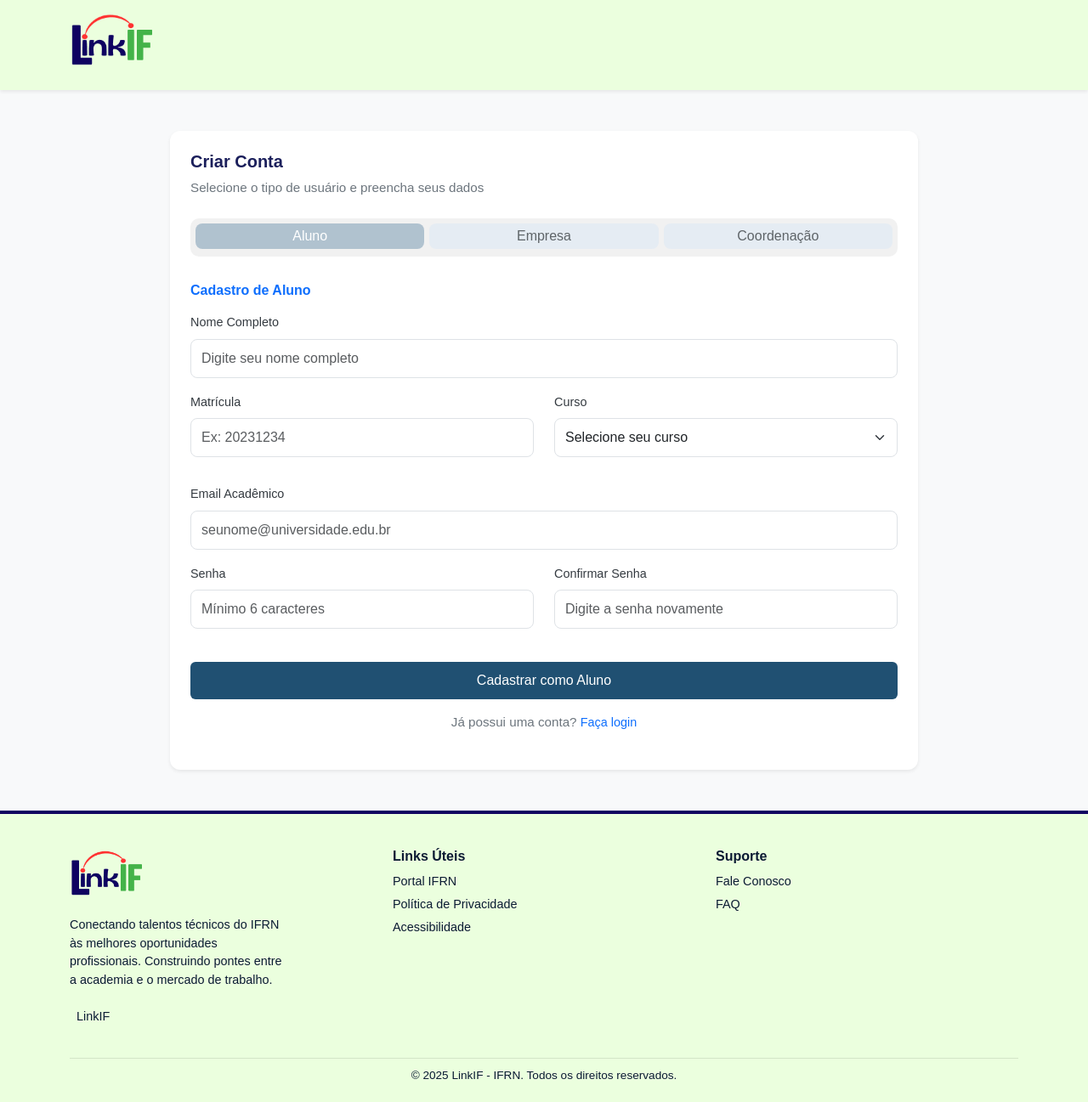
After one commit to clarasouzas/potengi-digital, a Django app: page /cadastro/ in a window 1280 px wide. The commit adds this page. Shown: the whole page at 85% size. Run offline with Django 5.2, Linux system fonts and the light colour scheme.

Commit message:
pagina de cadastro front

```diff
--- a/linkif/static/linkif/css/style.css
+++ b/linkif/static/linkif/css/style.css
@@ -1,4 +1,3 @@
-@import url('https://fonts.googleapis.com/css2?family=Montserrat:wght@400;600;700&display=swap');
 
 /* ================================
    BASE GERAL
@@ -750,3 +749,241 @@ footer {
   background-color: #66676eff;
 
 }
+
+/* cartão central */
+.form-card {
+  padding: auto;
+  width: 100%;
+  max-width: 880px;
+  border-radius: 10px;
+  background: #fff;
+  animation: fadeIn 0.5s ease;
+}
+
+/* abas */
+.nav-tabs {
+  border-bottom: none;
+  justify-content: center;
+}
+
+.nav-tabs .nav-link {
+  border: none;
+  color: #6c757d;
+  background-color: #f1f3f6;
+  border-radius: 6px;
+  margin: 0 4px;
+  padding: 6px 18px;
+  transition: 0.3s;
+}
+
+.nav-tabs .nav-link.active {
+  color: #fff;
+  background-color: #0d6efd;
+}
+
+/* inputs */
+.form-label {
+  font-weight: 500;
+  color: #343a40;
+  font-size: 0.9rem;
+}
+
+.form-control, .form-select {
+  border-radius: 6px;
+  padding: 8px 10px;
+}
+
+/* botão */
+.btn-primary {
+  background-color: #205072;
+  border: none;
+  border-radius: 6px;
+  font-weight: 500;
+  padding: 10px;
+  transition: background-color 0.3s ease;
+}
+
+.btn-primary:hover {
+  background-color: #0b5ed7;
+}
+
+a {
+  color: #0d6efd;
+}
+
+a:hover {
+  text-decoration: underline;
+}
+
+/* animação suave ao trocar abas */
+@keyframes fadeIn {
+  from {
+    opacity: 0;
+    transform: translateY(8px);
+  }
+  to {
+    opacity: 1;
+    transform: translateY(0);
+  }
+}
+
+.animate-fade {
+  animation: fadeIn 0.4s ease;
+}
+/* ================================
+   FORMULÁRIOS PADRÃO (UNIFICADO)
+================================ */
+.form-card,
+.cadastro-card {
+  background: #fff;
+  border-radius: 12px;
+  padding: 30px 25px;
+  box-shadow: 0 10px 25px rgba(0,0,0,0.08);
+  animation: cadastroFade 0.5s ease;
+}
+
+/* Títulos e descrições */
+.form-card h5,
+.cadastro-card h5 {
+  font-weight: 700;
+  color: #1b1f5b;
+  margin-bottom: 10px;
+}
+
+.form-card p,
+.cadastro-card p {
+  color: #6c757d;
+  font-size: 0.95rem;
+  margin-bottom: 20px;
+}
+
+/* ================================
+   ABAS DE USUÁRIO
+================================ */
+.user-tabs-wrapper {
+  background-color: #dedede6a; /* retângulo maior cinza suave */
+  border-radius: 10px;
+  display: flex;
+  gap: 6px;
+  padding: 6px;
+  margin-bottom: 30px;
+  height: 45px;
+}
+
+.user-tabs-wrapper .nav-item {
+  flex: 1;
+}
+
+.user-tabs-wrapper .nav-link {
+  width: 100%;
+  height: 30px;
+  border-radius: 8px;
+  border: none;
+  background-color: #d4e5f56d; /* cor padrão das abas */
+  color: #5E6468;
+  font-weight: 500;
+  display: flex;
+  align-items: center;
+  justify-content: center;
+  transition: all 0.3s;
+}
+
+.user-tabs-wrapper .nav-link.active {
+  background-color: #9eb5c6c3; /* aba ativa */
+  color: #ffffff;
+}
+
+.user-tabs-wrapper .nav-link:hover {
+  background-color: #c0d3df;
+  color: #205072;
+}
+
+/* ================================
+   FORMULÁRIOS
+================================ */
+.form-card .form-label,
+.cadastro-card .form-label {
+  font-weight: 500;
+  color: #343a40;
+  font-size: 0.9rem;
+}
+
+.form-card .form-control,
+.form-card .form-select,
+.cadastro-card .form-control,
+.cadastro-card .form-select {
+  border-radius: 8px;
+  padding: 10px 12px;
+  margin-bottom: 15px;
+  border: 1px solid #dee2e6;
+  transition: all 0.3s;
+}
+
+.form-card .form-control:focus,
+.form-card .form-select:focus,
+.cadastro-card .form-control:focus,
+.cadastro-card .form-select:focus {
+  border-color: #205072;
+  box-shadow: 0 0 6px rgba(13,110,253,0.25);
+}
+
+/* ================================
+   BOTÕES
+================================ */
+.form-card .btn-submit,
+.cadastro-card .btn-submit {
+  width: 100%;
+  background-color: #205072;
+  color: #fff;
+  border: none;
+  border-radius: 8px;
+  font-weight: 600;
+  padding: 12px;
+  transition: background-color 0.3s;
+}
+
+.form-card .btn-submit:hover,
+.cadastro-card .btn-submit:hover {
+  background-color: #0b5ed7;
+}
+
+/* ================================
+   LINKS
+================================ */
+.form-card a,
+.cadastro-card a {
+  color: #0d6efd;
+  font-size: 0.9rem;
+}
+
+.form-card a:hover,
+.cadastro-card a:hover {
+  text-decoration: underline;
+}
+
+/* ================================
+   ANIMAÇÃO SUAVE
+================================ */
+@keyframes cadastroFade {
+  from { opacity: 0; transform: translateY(10px); }
+  to { opacity: 1; transform: translateY(0); }
+}
+
+/* ================================
+   RESPONSIVO
+================================ */
+@media (max-width: 768px) {
+  .form-card,
+  .cadastro-card {
+    padding: 25px 20px;
+  }
+
+  .user-tabs-wrapper {
+    height: 40px;
+  }
+
+  .user-tabs-wrapper .nav-link {
+    height: 28px;
+    font-size: 0.9rem;
+  }
+}
--- /dev/null
+++ b/linkif/templates/linkif/cadastro.html
@@ -0,0 +1,206 @@
+{% load static %}
+<!DOCTYPE html>
+<html lang="pt-br">
+<head>
+  <meta charset="UTF-8">
+  <meta name="viewport" content="width=device-width, initial-scale=1.0">
+  <title>Criar Conta</title>
+  <link href="https://cdn.jsdelivr.net/npm/bootstrap@5.3.3/dist/css/bootstrap.min.css" rel="stylesheet">
+  <link rel="stylesheet" href="{% static 'linkif/css/style.css' %}">
+</head>
+<body>
+
+  <!-- NAVEGAÇÃO -->
+  <div class="inicial"></div>
+  <nav class="cor navbar navbar-expand-lg shadow-sm">
+    <div class="container">
+      <a class="navbar-brand" href="{% url 'index' %}">
+        <img src="{% static 'linkif/img/logo.png' %}" alt="Logo LinkIF">
+      </a>
+      <button class="navbar-toggler" type="button" data-bs-toggle="collapse" data-bs-target="#navbarNav">
+        <span class="navbar-toggler-icon"></span>
+      </button>
+
+      <div class="collapse navbar-collapse" id="navbarNav">
+
+      </div>
+    </div>
+  </nav>
+
+  <!-- CARD DE CADASTRO -->
+  <div class="cardll d-flex justify-content-center bg-light">
+    <div class="col-md-10  shadow-sm mt-5 mb-5 p-4 form-card animate-fade">
+      <h5 class="fw-semibold mb-2">Criar Conta</h5>
+      <p class="text-secondary small mb-4">Selecione o tipo de usuário e preencha seus dados</p>
+
+      <!-- Abas -->
+    <ul class="nav user-tabs-wrapper" id="userTabs">
+  <li class="nav-item">
+    <button class="nav-link active" data-bs-toggle="tab" data-bs-target="#aluno">Aluno</button>
+  </li>
+  <li class="nav-item">
+    <button class="nav-link" data-bs-toggle="tab" data-bs-target="#empresa">Empresa</button>
+  </li>
+  <li class="nav-item">
+    <button class="nav-link" data-bs-toggle="tab" data-bs-target="#coordenacao">Coordenação</button>
+  </li>
+</ul>
+
+      <div class="tab-content">
+        <!-- Formulário Aluno -->
+        <div class="tab-pane fade show active animate-fade" id="aluno">
+          <h6 class="fw-semibold mb-3 text-primary">Cadastro de Aluno</h6>
+          <form>
+            <div class="mb-3">
+              <label class="form-label">Nome Completo</label>
+              <input type="text" class="form-control" placeholder="Digite seu nome completo">
+            </div>
+            <div class="row">
+              <div class="col-md-6 mb-3">
+                <label class="form-label">Matrícula</label>
+                <input type="text" class="form-control" placeholder="Ex: 20231234">
+              </div>
+              <div class="col-md-6 mb-3">
+                <label class="form-label">Curso</label>
+                <select class="form-select">
+                  <option selected disabled>Selecione seu curso</option>
+                  <option>Informática para Internet</option>
+                  <option>Administração</option>
+                  <option>Eletrotécnica</option>
+                </select>
+              </div>
+            </div>
+            <div class="mb-3">
+              <label class="form-label">Email Acadêmico</label>
+              <input type="email" class="form-control" placeholder="seunome@universidade.edu.br">
+            </div>
+            <div class="row">
+              <div class="col-md-6 mb-3">
+                <label class="form-label">Senha</label>
+                <input type="password" class="form-control" placeholder="Mínimo 6 caracteres">
+              </div>
+              <div class="col-md-6 mb-3">
+                <label class="form-label">Confirmar Senha</label>
+                <input type="password" class="form-control" placeholder="Digite a senha novamente">
+              </div>
+            </div>
+            <button type="submit" class="btn btn-primary w-100 mt-2">Cadastrar como Aluno</button>
+          </form>
+          <p class="text-center mt-3 small">Já possui uma conta? <a href="{% url 'login' %}" class="text-decoration-none">Faça login</a></p>
+        </div>
+
+        <!-- Formulário Empresa -->
+        <div class="tab-pane fade animate-fade" id="empresa">
+          <h6 class="fw-semibold mb-3 text-primary">Cadastro de Empresa</h6>
+          <form>
+            <div class="mb-3">
+              <label class="form-label">Nome da Empresa</label>
+              <input type="text" class="form-control" placeholder="Digite o nome da empresa">
+            </div>
+            <div class="mb-3">
+              <label class="form-label">CNPJ</label>
+              <input type="text" class="form-control" placeholder="Ex: 12.345.678/0001-99">
+            </div>
+            <div class="mb-3">
+              <label class="form-label">Email Corporativo</label>
+              <input type="email" class="form-control" placeholder="contato@empresa.com.br">
+            </div>
+            <div class="mb-3">
+              <label class="form-label">Telefone</label>
+              <input type="text" class="form-control" placeholder="(84) 99999-9999">
+            </div>
+            <div class="mb-3">
+              <label class="form-label">Endereço</label>
+              <input type="text" class="form-control" placeholder="Rua, número, bairro, cidade">
+            </div>
+            <div class="row">
+              <div class="col-md-6 mb-3">
+                <label class="form-label">Senha</label>
+                <input type="password" class="form-control" placeholder="Mínimo 6 caracteres">
+              </div>
+              <div class="col-md-6 mb-3">
+                <label class="form-label">Confirmar Senha</label>
+                <input type="password" class="form-control" placeholder="Digite novamente">
+              </div>
+            </div>
+            <button type="submit" class="btn btn-primary w-100 mt-2">Cadastrar como Empresa</button>
+          </form>
+          <p class="text-center mt-3 small">Já possui uma conta? <a href="{% url 'login' %}" class="text-decoration-none">Faça login</a></p>
+        </div>
+
+        <!-- Formulário Coordenação -->
+        <div class="tab-pane fade animate-fade" id="coordenacao">
+          <h6 class="fw-semibold mb-3 text-primary">Cadastro de Coordenação</h6>
+          <form>
+            <div class="mb-3">
+              <label class="form-label">Nome Completo</label>
+              <input type="text" class="form-control" placeholder="Digite seu nome completo">
+            </div>
+            <div class="mb-3">
+              <label class="form-label">Email Institucional</label>
+              <input type="email" class="form-control" placeholder="seunome@ifrn.edu.br">
+            </div>
+            <div class="mb-3">
+              <label class="form-label">Cargo</label>
+              <input type="text" class="form-control" placeholder="Ex: Coordenador de Curso">
+            </div>
+            <div class="mb-3">
+              <label class="form-label">Departamento</label>
+              <input type="text" class="form-control" placeholder="Ex: Coordenação de InfoWeb">
+            </div>
+            <div class="row">
+              <div class="col-md-6 mb-3">
+                <label class="form-label">Senha</label>
+                <input type="password" class="form-control" placeholder="Mínimo 6 caracteres">
+              </div>
+              <div class="col-md-6 mb-3">
+                <label class="form-label">Confirmar Senha</label>
+                <input type="password" class="form-control" placeholder="Digite novamente">
+              </div>
+            </div>
+            <button type="submit" class="btn btn-primary w-100 mt-2">Cadastrar como Coordenação</button>
+          </form>
+          <p class="text-center mt-3 small">Já possui uma conta? <a href="{% url 'login' %}" class="text-decoration-none">Faça login</a></p>
+        </div>
+      </div>
+    </div>
+  </div>
+
+  <!-- RODAPÉ -->
+  <footer class="cor">
+    <div class="container">
+      <div class="row text-start">
+        <div class="col-md-4 mb-3 footer-logo" style="margin: 0px">
+          <img src="{% static 'linkif/img/logo.png' %}" alt="Logo LinkIF">
+          <p>Conectando talentos técnicos do IFRN às melhores oportunidades profissionais.
+             Construindo pontes entre a academia e o mercado de trabalho.</p>
+          <div class="footer-social">
+            <i class="bi bi-instagram"></i>
+            <a href="#">LinkIF</a>
+          </div>
+        </div>
+
+        <div class="col-md-4 mb-3 footer-links">
+          <h6 class="footer-title">Links Úteis</h6>
+          <a href="#">Portal IFRN</a>
+          <a href="#">Política de Privacidade</a>
+          <a href="#">Acessibilidade</a>
+        </div>
+
+        <div class="col-md-4 mb-3 footer-links">
+          <h6 class="footer-title">Suporte</h6>
+          <a href="#">Fale Conosco</a>
+          <a href="#">FAQ</a>
+        </div>
+      </div>
+
+      <div class="footer-bottom">
+        © 2025 LinkIF - IFRN. Todos os direitos reservados.
+      </div>
+    </div>
+  </footer>
+
+  <!-- Bootstrap JS -->
+  <script src="https://cdn.jsdelivr.net/npm/bootstrap@5.3.3/dist/js/bootstrap.bundle.min.js"></script>
+</body>
+</html>
--- a/linkif/templates/linkif/index.html
+++ b/linkif/templates/linkif/index.html
@@ -31,7 +31,7 @@
         </ul>
         <div class="ms-3">
           <a href="{% url 'login' %}" class="btn-entrar me-2">Entrar</a>
-          <a href="#" class="btn-cadastrese">Cadastre-se</a>
+          <a href="{% url 'cadastro' %}" class="btn-cadastrese">Cadastre-se</a>
         </div>
       </div>
     </div>
--- a/linkif/templates/linkif/vagas.html
+++ b/linkif/templates/linkif/vagas.html
@@ -21,11 +21,7 @@
       </button>
       <div class="collapse navbar-collapse" id="navbarNav">
         <ul class="navbar-nav mx-auto">
-          <li class="nav-item"><a class="nav-link" href="{% url 'index' %}">Início</a></li>
-          <li class="nav-item"><a class="nav-link" href="#estudante">Para Você</a></li>
-          <li class="nav-item"><a class="nav-link" href="#empresas">Para Empresas</a></li>
-          <li class="nav-item"><a class="nav-link" href="#sobre">Sobre</a></li>
-          <li class="nav-item"><a class="nav-link" href="#contato">Contato</a></li>
+
         </ul>
         <div class="ms-3">
           <a href="{% url 'login' %}" class="btn-entrar me-2">Entrar</a>
--- a/linkif/urls.py
+++ b/linkif/urls.py
@@ -4,8 +4,7 @@ from . import views
 urlpatterns = [
     path('', views.index, name="index"),
     path('login/', views.login, name="login"),
-    path('cadastro_empresa/', views.cadastro_candidato, name="cadastro_candidato"),
-    path('cadastro_empresa/', views.cadastro_empresa, name="cadastro_empresa"),
+    path('cadastro/', views.cadastro, name="cadastro"),
     path('vagas/', views.vagas, name="vagas"),
     path('perfil_cursos/', views.perfil_cursos, name="perfil_cursos"),
      path('vagas/', views.vagas, name='vagas'),
--- a/linkif/views.py
+++ b/linkif/views.py
@@ -4,10 +4,9 @@ def index(request):
     return render(request, "linkif/index.html")
 def login(request):
     return render(request, "linkif/login.html")
-def cadastro_candidato(request):
-    return render(request, "linkif/cadastro_candidato.html")
-def cadastro_empresa(request):
-    return render(request, "linkif/cadastro_empresa.html")
+def cadastro(request):
+    return render(request, "linkif/cadastro.html")
+
 def vagas(request):
     return render(request, "linkif/vagas.html")
 def perfil_cursos(request):
```
Also changed, not shown: linkif/templates/linkif/cadastro_candidato.html (deleted).
